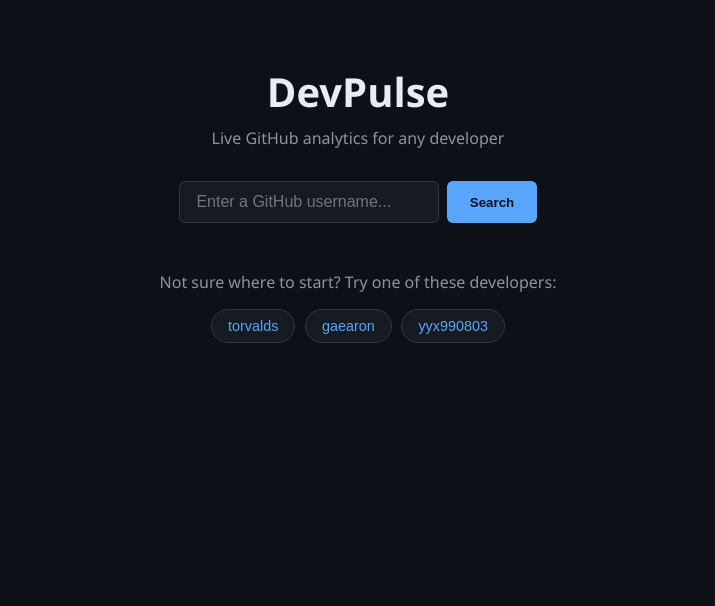
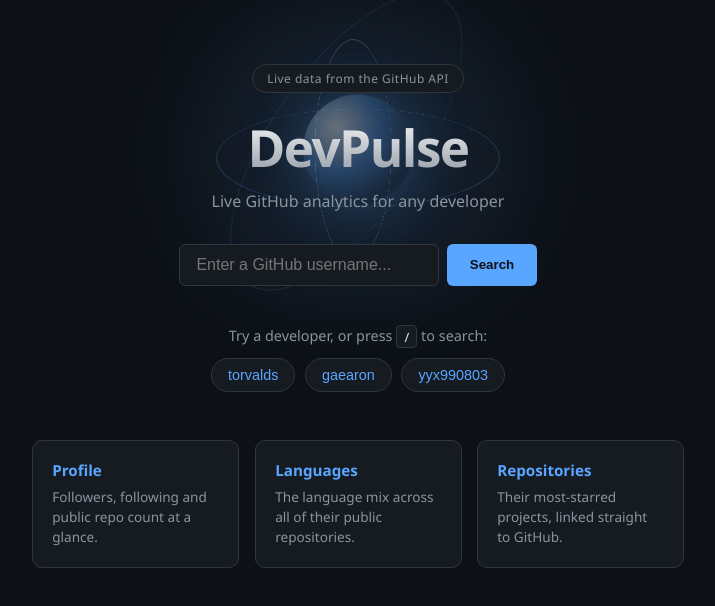
Before and after one commit to YugendharD/devpulse, a React (Vite) app: page / in a window 1280 px wide. Shown: the top 606 px of the page, without its empty margins (282-997 px from the left). Built offline with nearby package versions, Linux system fonts and the light colour scheme.

Commit message:
Add 3D orb, tilt cards and keyboard shortcut

```diff
--- a/src/App.css
+++ b/src/App.css
@@ -1,20 +1,174 @@
 .app {
+  --px: 0;
+  --py: 0;
+  position: relative;
+  isolation: isolate;
+  overflow-x: clip;
   max-width: 700px;
   margin: 0 auto;
   padding: 4rem 1.5rem;
   text-align: center;
 }
 
+/* ---------- 3D tilt (used by cards) ---------- */
+
+.tilt {
+  --rx: 0deg;
+  --ry: 0deg;
+  --mx: 50%;
+  --my: 50%;
+  position: relative;
+  transform: perspective(900px) rotateX(var(--rx)) rotateY(var(--ry));
+  transform-style: preserve-3d;
+  transition: transform 0.15s ease-out, border-color 0.2s ease;
+  will-change: transform;
+}
+
+.tilt::after {
+  content: "";
+  position: absolute;
+  inset: 0;
+  border-radius: inherit;
+  pointer-events: none;
+  background: radial-gradient(
+    circle at var(--mx) var(--my),
+    rgba(255, 255, 255, 0.09),
+    transparent 45%
+  );
+  opacity: 0;
+  transition: opacity 0.2s ease;
+}
+
+.tilt:hover::after {
+  opacity: 1;
+}
+
+.tilt .avatar {
+  transform: translateZ(40px);
+}
+
+.tilt .stats {
+  transform: translateZ(22px);
+}
+
+/* ---------- Header ---------- */
+
+.app-header {
+  position: relative;
+  margin-bottom: 2rem;
+}
+
+.app-header::before {
+  content: "";
+  position: absolute;
+  top: -70px;
+  left: 50%;
+  width: 520px;
+  height: 320px;
+  transform: translateX(-50%);
+  background: radial-gradient(circle, rgba(88, 166, 255, 0.16), transparent 70%);
+  filter: blur(30px);
+  pointer-events: none;
+  z-index: -1;
+}
+
+.badge {
+  display: inline-block;
+  padding: 0.3rem 0.9rem;
+  margin-bottom: 1.2rem;
+  background-color: #161b22;
+  border: 1px solid #30363d;
+  border-radius: 999px;
+  color: #8b949e;
+  font-size: 0.75rem;
+  letter-spacing: 0.04em;
+}
+
 .app-header h1 {
-  font-size: 2.5rem;
-  font-weight: 700;
+  font-size: 3.2rem;
+  font-weight: 800;
+  letter-spacing: -0.03em;
+  background: linear-gradient(180deg, #ffffff 0%, #8b949e 100%);
+  -webkit-background-clip: text;
+  background-clip: text;
+  color: transparent;
 }
 
 .app-header p {
   color: #8b949e;
   margin-top: 0.5rem;
-  margin-bottom: 2rem;
 }
+
+/* ---------- 3D orb behind the title ---------- */
+
+.orb {
+  --orb-scale: 1;
+  position: absolute;
+  top: 58%;
+  left: 50%;
+  width: 320px;
+  height: 320px;
+  z-index: -1;
+  pointer-events: none;
+  transform-style: preserve-3d;
+  transform: translate(-50%, -50%) perspective(800px)
+    translate3d(calc(var(--px) * 26px), calc(var(--py) * 26px), 0)
+    rotateX(calc(var(--py) * -12deg)) rotateY(calc(var(--px) * 12deg))
+    scale(var(--orb-scale));
+  transition: transform 0.2s ease-out;
+}
+
+.orb-core {
+  position: absolute;
+  top: 50%;
+  left: 50%;
+  width: 110px;
+  height: 110px;
+  border-radius: 50%;
+  transform: translate(-50%, -50%);
+  background: radial-gradient(
+    circle at 30% 30%,
+    rgba(255, 255, 255, 0.35),
+    rgba(88, 166, 255, 0.25) 40%,
+    rgba(88, 166, 255, 0.04) 72%
+  );
+  box-shadow: 0 0 60px rgba(88, 166, 255, 0.25);
+  animation: coreFloat 6s ease-in-out infinite;
+}
+
+.orb-ring {
+  position: absolute;
+  top: 50%;
+  left: 50%;
+  border-radius: 50%;
+  border: 1px solid rgba(88, 166, 255, 0.28);
+  transform-style: preserve-3d;
+}
+
+.orb-ring-1 {
+  width: 280px;
+  height: 280px;
+  transform: translate(-50%, -50%) rotateX(70deg) rotateZ(0deg);
+  animation: ringSpin1 14s linear infinite;
+}
+
+.orb-ring-2 {
+  width: 220px;
+  height: 220px;
+  border-color: rgba(255, 255, 255, 0.16);
+  transform: translate(-50%, -50%) rotateY(70deg) rotateZ(0deg);
+  animation: ringSpin2 18s linear infinite;
+}
+
+.orb-ring-3 {
+  width: 340px;
+  height: 340px;
+  border-color: rgba(88, 166, 255, 0.16);
+  transform: translate(-50%, -50%) rotateZ(35deg) rotateX(65deg);
+  animation: ringSpin3 22s linear infinite;
+}
+
+/* ---------- Search ---------- */
 
 .search-bar {
   display: flex;
@@ -30,11 +184,13 @@
   color: #e6edf3;
   font-size: 1rem;
   width: 260px;
+  transition: border-color 0.2s ease, box-shadow 0.2s ease;
 }
 
 .search-bar input:focus {
   outline: none;
   border-color: #58a6ff;
+  box-shadow: 0 0 0 3px rgba(88, 166, 255, 0.18);
 }
 
 .search-bar button {
@@ -45,7 +201,91 @@
   color: #0d1117;
   font-weight: 600;
   cursor: pointer;
+  transition: filter 0.2s ease;
 }
+
+.search-bar button:hover {
+  filter: brightness(1.1);
+}
+
+/* ---------- Empty state ---------- */
+
+.empty-state {
+  margin-top: 2.5rem;
+  animation: fadeUp 0.6s ease both;
+}
+
+.chips-label {
+  color: #8b949e;
+  font-size: 0.9rem;
+}
+
+.chips-label kbd {
+  padding: 0.1rem 0.45rem;
+  background-color: #161b22;
+  border: 1px solid #30363d;
+  border-radius: 4px;
+  font-family: inherit;
+  font-size: 0.8rem;
+  color: #e6edf3;
+}
+
+.example-chips {
+  display: flex;
+  justify-content: center;
+  flex-wrap: wrap;
+  gap: 0.6rem;
+  margin-top: 0.8rem;
+}
+
+.example-chips button {
+  padding: 0.5rem 1rem;
+  background-color: #161b22;
+  border: 1px solid #30363d;
+  border-radius: 999px;
+  color: #58a6ff;
+  font-size: 0.9rem;
+  cursor: pointer;
+  transition: border-color 0.2s ease, transform 0.2s ease;
+}
+
+.example-chips button:hover {
+  border-color: #58a6ff;
+  transform: translateY(-2px);
+}
+
+.feature-grid {
+  display: grid;
+  grid-template-columns: repeat(3, 1fr);
+  gap: 1rem;
+  margin-top: 3rem;
+  text-align: left;
+}
+
+.feature-card {
+  padding: 1.2rem;
+  background-color: #161b22;
+  border: 1px solid #30363d;
+  border-radius: 10px;
+}
+
+.feature-card:hover {
+  border-color: #58a6ff;
+}
+
+.feature-card h3 {
+  color: #58a6ff;
+  font-size: 0.95rem;
+  margin-bottom: 0.4rem;
+}
+
+.feature-card p {
+  color: #8b949e;
+  font-size: 0.85rem;
+  line-height: 1.5;
+}
+
+/* ---------- Status ---------- */
 
 .status-message {
   margin-top: 2rem;
@@ -56,12 +296,15 @@
   color: #f85149;
 }
 
+/* ---------- Profile card ---------- */
+
 .profile-card {
   margin-top: 2.5rem;
   padding: 2rem;
   background-color: #161b22;
   border-radius: 12px;
   border: 1px solid #30363d;
+  animation: fadeIn 0.5s ease both;
 }
 
 .avatar {
@@ -107,10 +350,12 @@
   font-size: 0.8rem;
 }
 
+/* ---------- Language chart ---------- */
 
 .language-chart {
   margin-top: 2.5rem;
   text-align: left;
+  animation: fadeUp 0.5s ease both;
 }
 
 .language-chart h3 {
@@ -141,12 +386,15 @@
   height: 100%;
   background-color: #58a6ff;
   border-radius: 4px;
-  transition: width 0.4s ease;
+  animation: growBar 0.9s ease both;
 }
+
+/* ---------- Repo list ---------- */
 
 .repo-list {
   margin-top: 2.5rem;
   text-align: left;
+  animation: fadeUp 0.5s ease both;
 }
 
 .repo-list h3 {
@@ -162,12 +410,12 @@
 
 .repo-card {
   display: block;
+  text-decoration: none;
   padding: 1.2rem;
   background-color: #161b22;
   border: 1px solid #30363d;
   border-radius: 10px;
   color: inherit;
-  transition: border-color 0.2s ease;
 }
 
 .repo-card:hover {
@@ -193,34 +441,7 @@
   color: #8b949e;
 }
 
-@media (max-width: 600px) {
-
-  .app {
-    padding: 3rem 1rem;
-  }
-
-  .search-bar {
-    flex-direction: column;
-  }
-
-  .search-bar input {
-    width: 100%;
-  }
-
-  .search-bar button {
-    width: 100%;
-  }
-
-  .stats {
-    gap: 1.5rem;
-  }
-
-  .repo-grid {
-    grid-template-columns: 1fr;
-  }
-
-}
-
+/* ---------- Loading skeleton ---------- */
 
 .skeleton-card {
   margin-top: 2.5rem;
@@ -291,6 +512,8 @@
   animation: shimmer 1.5s infinite;
 }
 
+/* ---------- Animations ---------- */
+
 @keyframes shimmer {
   0% {
     transform: translateX(-100%);
@@ -300,30 +523,129 @@
   }
 }
 
-.empty-state {
-  margin-top: 3rem;
-  color: #8b949e;
+@keyframes fadeUp {
+  from {
+    opacity: 0;
+    transform: translateY(14px);
+  }
+  to {
+    opacity: 1;
+    transform: translateY(0);
+  }
 }
 
-.example-chips {
-  display: flex;
-  justify-content: center;
-  flex-wrap: wrap;
-  gap: 0.6rem;
-  margin-top: 1rem;
+@keyframes fadeIn {
+  from {
+    opacity: 0;
+  }
+  to {
+    opacity: 1;
+  }
 }
 
-.example-chips button {
-  padding: 0.5rem 1rem;
-  background-color: #161b22;
-  border: 1px solid #30363d;
-  border-radius: 999px;
-  color: #58a6ff;
-  font-size: 0.9rem;
-  cursor: pointer;
-  transition: border-color 0.2s ease;
+@keyframes growBar {
+  from {
+    width: 0;
+  }
 }
 
-.example-chips button:hover {
-  border-color: #58a6ff;
+@keyframes coreFloat {
+  0%,
+  100% {
+    transform: translate(-50%, -50%);
+  }
+  50% {
+    transform: translate(-50%, calc(-50% - 10px));
+  }
 }
+
+@keyframes ringSpin1 {
+  from {
+    transform: translate(-50%, -50%) rotateX(70deg) rotateZ(0deg);
+  }
+  to {
+    transform: translate(-50%, -50%) rotateX(70deg) rotateZ(360deg);
+  }
+}
+
+@keyframes ringSpin2 {
+  from {
+    transform: translate(-50%, -50%) rotateY(70deg) rotateZ(0deg);
+  }
+  to {
+    transform: translate(-50%, -50%) rotateY(70deg) rotateZ(-360deg);
+  }
+}
+
+@keyframes ringSpin3 {
+  from {
+    transform: translate(-50%, -50%) rotateZ(35deg) rotateX(65deg);
+  }
+  to {
+    transform: translate(-50%, -50%) rotateZ(395deg) rotateX(65deg);
+  }
+}
+
+/* ---------- Responsive ---------- */
+
+@media (max-width: 600px) {
+  .app {
+    padding: 3rem 1rem;
+  }
+
+  .app-header h1 {
+    font-size: 2.4rem;
+  }
+
+  .orb {
+    --orb-scale: 0.7;
+  }
+
+  .search-bar {
+    flex-direction: column;
+  }
+
+  .search-bar input {
+    width: 100%;
+  }
+
+  .search-bar button {
+    width: 100%;
+  }
+
+  .stats {
+    gap: 1.5rem;
+  }
+
+  .feature-grid {
+    grid-template-columns: 1fr;
+  }
+
+  .repo-grid {
+    grid-template-columns: 1fr;
+  }
+}
+
+/* ---------- Reduced motion ---------- */
+
+@media (prefers-reduced-motion: reduce) {
+  .orb-core,
+  .orb-ring,
+  .empty-state,
+  .profile-card,
+  .language-chart,
+  .repo-list,
+  .language-bar-fill,
+  .skeleton-avatar::after,
+  .skeleton-line::after {
+    animation: none !important;
+  }
+
+  .orb {
+    transform: translate(-50%, -50%) !important;
+  }
+
+  .tilt {
+    transform: none !important;
+  }
+}
--- a/src/App.jsx
+++ b/src/App.jsx
@@ -1,9 +1,25 @@
-import { useState, useEffect } from "react";
+import { useState, useEffect, useRef } from "react";
 import SearchBar from "./components/SearchBar";
 import ProfileCard from "./components/ProfileCard";
 import RepoList from "./components/RepoList";
 import LanguageChart from "./components/LanguageChart";
+import Tilt from "./components/Tilt";
 import "./App.css";
+
+const FEATURES = [
+  {
+    title: "Profile",
+    text: "Followers, following and public repo count at a glance.",
+  },
+  {
+    title: "Languages",
+    text: "The language mix across all of their public repositories.",
+  },
+  {
+    title: "Repositories",
+    text: "Their most-starred projects, linked straight to GitHub.",
+  },
+];
 
 function App() {
   const [username, setUsername] = useState(null);
@@ -11,6 +27,21 @@
   const [repos, setRepos] = useState([]);
   const [loading, setLoading] = useState(false);
   const [error, setError] = useState(null);
+  const appRef = useRef(null);
+
+  useEffect(() => {
+    if (window.matchMedia("(prefers-reduced-motion: reduce)").matches) return;
+
+    function handleMove(event) {
+      const x = event.clientX / window.innerWidth - 0.5;
+      const y = event.clientY / window.innerHeight - 0.5;
+      appRef.current?.style.setProperty("--px", x.toFixed(3));
+      appRef.current?.style.setProperty("--py", y.toFixed(3));
+    }
+
+    window.addEventListener("mousemove", handleMove);
+    return () => window.removeEventListener("mousemove", handleMove);
+  }, []);
 
   useEffect(() => {
     if (!username) return;
@@ -57,8 +88,16 @@
   }
 
   return (
-    <div className="app">
+    <div className="app" ref={appRef}>
       <header className="app-header">
+        <div className="orb" aria-hidden="true">
+          <div className="orb-core"></div>
+          <div className="orb-ring orb-ring-1"></div>
+          <div className="orb-ring orb-ring-2"></div>
+          <div className="orb-ring orb-ring-3"></div>
+        </div>
+
+        <span className="badge">Live data from the GitHub API</span>
         <h1>DevPulse</h1>
         <p>Live GitHub analytics for any developer</p>
       </header>
@@ -67,12 +106,23 @@
 
       {!username && (
         <div className="empty-state">
-          <p>Not sure where to start? Try one of these developers:</p>
+          <p className="chips-label">
+            Try a developer, or press <kbd>/</kbd> to search:
+          </p>
           <div className="example-chips">
             {["torvalds", "gaearon", "yyx990803"].map((name) => (
               <button key={name} onClick={() => handleSearch(name)}>
                 {name}
               </button>
+            ))}
+          </div>
+
+          <div className="feature-grid">
+            {FEATURES.map((feature) => (
+              <Tilt className="feature-card" key={feature.title}>
+                <h3>{feature.title}</h3>
+                <p>{feature.text}</p>
+              </Tilt>
             ))}
           </div>
         </div>
--- a/src/components/ProfileCard.jsx
+++ b/src/components/ProfileCard.jsx
@@ -1,6 +1,8 @@
+import Tilt from "./Tilt";
+
 function ProfileCard({ profile }) {
   return (
-    <div className="profile-card">
+    <Tilt className="profile-card" max={6}>
       <img src={profile.avatar_url} alt={profile.login} className="avatar" />
       <div className="profile-info">
         <h2>{profile.name || profile.login}</h2>
@@ -22,7 +24,7 @@
           </div>
         </div>
       </div>
-    </div>
+    </Tilt>
   );
 }
 
--- /dev/null
+++ b/src/components/Tilt.jsx
@@ -0,0 +1,39 @@
+import { useRef } from "react";
+
+function Tilt({ as: Tag = "div", className = "", max = 8, children, ...rest }) {
+  const ref = useRef(null);
+
+  function handleMove(event) {
+    if (window.matchMedia("(prefers-reduced-motion: reduce)").matches) return;
+
+    const el = ref.current;
+    const rect = el.getBoundingClientRect();
+    const x = (event.clientX - rect.left) / rect.width;
+    const y = (event.clientY - rect.top) / rect.height;
+
+    el.style.setProperty("--ry", `${(x - 0.5) * max * 2}deg`);
+    el.style.setProperty("--rx", `${(0.5 - y) * max * 2}deg`);
+    el.style.setProperty("--mx", `${x * 100}%`);
+    el.style.setProperty("--my", `${y * 100}%`);
+  }
+
+  function handleLeave() {
+    const el = ref.current;
+    el.style.setProperty("--rx", "0deg");
+    el.style.setProperty("--ry", "0deg");
+  }
+
+  return (
+    <Tag
+      ref={ref}
+      className={`tilt ${className}`}
+      onMouseMove={handleMove}
+      onMouseLeave={handleLeave}
+      {...rest}
+    >
+      {children}
+    </Tag>
+  );
+}
+
+export default Tilt;
```
Also changed, not shown: src/components/RepoList.jsx (+7 -3 lines), src/components/SearchBar.jsx (+16 -1 lines).
